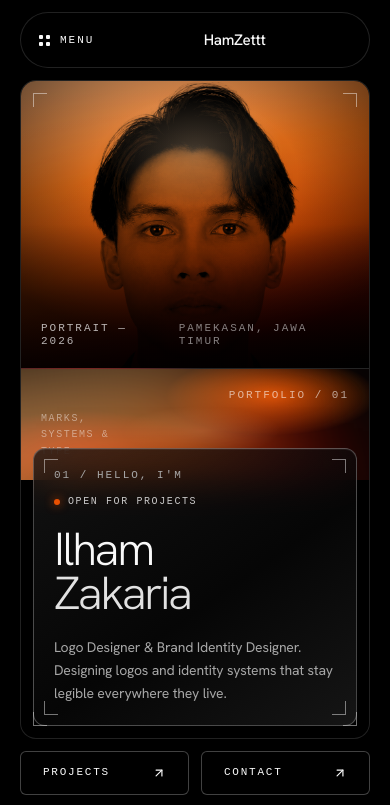
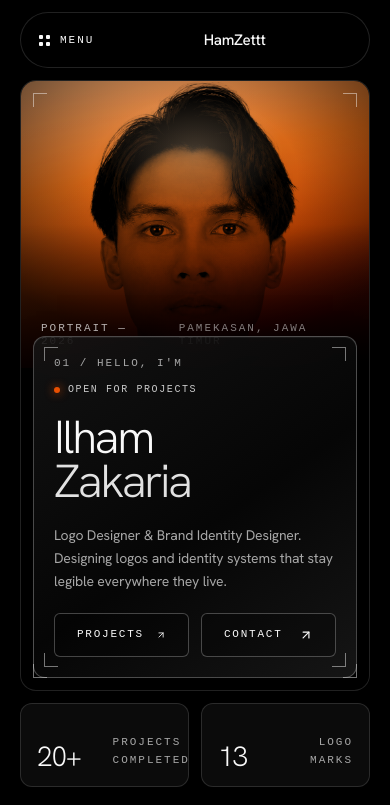
Before and after one commit to ham-zettt/art-work, a Next.js app: page / in a window 390 px wide. Shown: the top 805 px of the page. Built offline with nearby package versions, Linux system fonts and the light colour scheme.

Commit message:
fix(hero): mobile action path, hide mesh band and scroll cue below lg

```diff
--- a/components/sections/Hero.tsx
+++ b/components/sections/Hero.tsx
@@ -13,6 +13,31 @@ const EASE = [0.22, 1, 0.36, 1] as const;
 
 const selectedMarks = logos.slice(0, 4);
 const marquee = [...logos, ...logos];
+
+const actions = [
+	{ href: "#logo", label: "Projects" },
+	{ href: "#contact", label: "Contact" },
+];
+
+function HeroActions({ delay }: { delay: number }) {
+	return (
+		<>
+			{actions.map((action, index) => (
+				<m.a
+					key={action.href}
+					href={action.href}
+					initial={{ opacity: 0, y: 16 }}
+					animate={{ opacity: 1, y: 0 }}
+					transition={{ duration: 0.55, delay: delay + index * 0.05, ease: EASE }}
+					className="btn-frame justify-between md:justify-center"
+				>
+					{action.label}
+					<ArrowUpRight aria-hidden className="h-3.5 w-3.5" />
+				</m.a>
+			))}
+		</>
+	);
+}
 
 /** Parallax only on fine pointers, large screens, and when motion is allowed. */
 function useHeavyMotion() {
@@ -111,7 +136,7 @@ export function Hero() {
 								initial={{ opacity: 0 }}
 								animate={{ opacity: 1 }}
 								transition={{ duration: 0.8, delay: 0.2, ease: EASE }}
-								className="hero-mesh relative h-28 overflow-hidden border-t border-line sm:h-40 lg:h-auto lg:border-l lg:border-t-0"
+								className="hero-mesh relative hidden overflow-hidden border-line lg:block lg:border-l"
 							>
 								<span className="eyebrow absolute right-5 top-5 z-10 text-white/60">
 									Portfolio / 01
@@ -183,6 +208,10 @@ export function Hero() {
 												{site.role}. Designing logos and identity systems
 												that stay legible everywhere they live.
 											</m.p>
+
+											<div className="mt-5 grid grid-cols-2 gap-3 lg:hidden">
+												<HeroActions delay={0.7} />
+											</div>
 										</div>
 
 										<m.div
@@ -218,7 +247,7 @@ export function Hero() {
 
 						<a
 							href="#services"
-							className="absolute bottom-6 right-6 z-20 hidden items-center gap-3 font-mono text-[0.625rem] uppercase tracking-[0.18em] text-white/60 transition-colors duration-300 hover:text-fg md:flex"
+							className="absolute bottom-6 right-6 z-20 hidden items-center gap-3 font-mono text-[0.625rem] uppercase tracking-[0.18em] text-white/60 transition-colors duration-300 hover:text-fg lg:flex"
 						>
 							Scroll to explore
 							<m.span
@@ -235,26 +264,9 @@ export function Hero() {
 
 				{/* ---------- CTAs + stats ---------- */}
 				<div className="mt-3 grid grid-cols-2 gap-3 lg:grid-cols-[auto_auto_1fr_1fr]">
-					<m.a
-						href="#logo"
-						initial={{ opacity: 0, y: 16 }}
-						animate={{ opacity: 1, y: 0 }}
-						transition={{ duration: 0.55, delay: 0.5, ease: EASE }}
-						className="btn-frame justify-between md:justify-center"
-					>
-						Projects
-						<ArrowUpRight aria-hidden className="h-3.5 w-3.5" />
-					</m.a>
-					<m.a
-						href="#contact"
-						initial={{ opacity: 0, y: 16 }}
-						animate={{ opacity: 1, y: 0 }}
-						transition={{ duration: 0.55, delay: 0.55, ease: EASE }}
-						className="btn-frame justify-between md:justify-center"
-					>
-						Contact
-						<ArrowUpRight aria-hidden className="h-3.5 w-3.5" />
-					</m.a>
+					<div className="hidden lg:contents">
+						<HeroActions delay={0.5} />
+					</div>
 
 					<m.div
 						initial={{ opacity: 0, y: 16 }}
```
